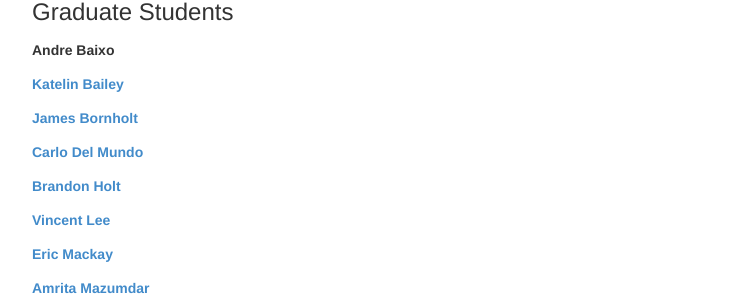
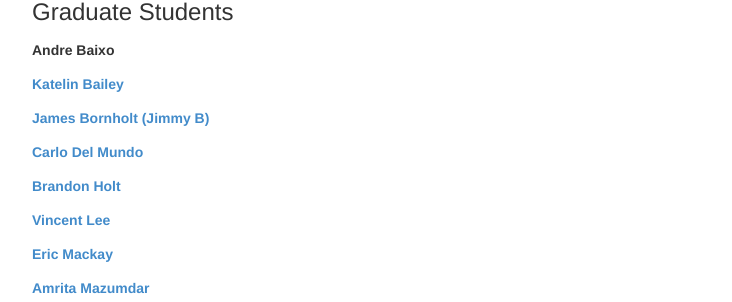
Before and after one commit to uwsampa/sampa-public, a Jekyll site: the page built from people.html, in a window 1280 px wide and 900 px high, scrolled down 952 px. Shown: the part 150-452 px from the top of the window, without its empty margins (258-990 px from the left). Built offline with Jekyll 4.4.1, drawn with Linux system fonts in a browser that asks for light colours; Markdown is read by kramdown in place of the engine named in the settings.

Commit message:
Jimmy B is the coolest cat in town

```diff
--- a/_data/people.yml
+++ b/_data/people.yml
@@ -59,7 +59,7 @@ katelin:
     webpage: "https://homes.cs.washington.edu/~katelin/"
     role: grad
 bornholt:
-    display_name: "James Bornholt"
+    display_name: "James Bornholt (Jimmy B)"
     webpage: "https://homes.cs.washington.edu/~bornholt/"
     role: grad
 cdel:
```
